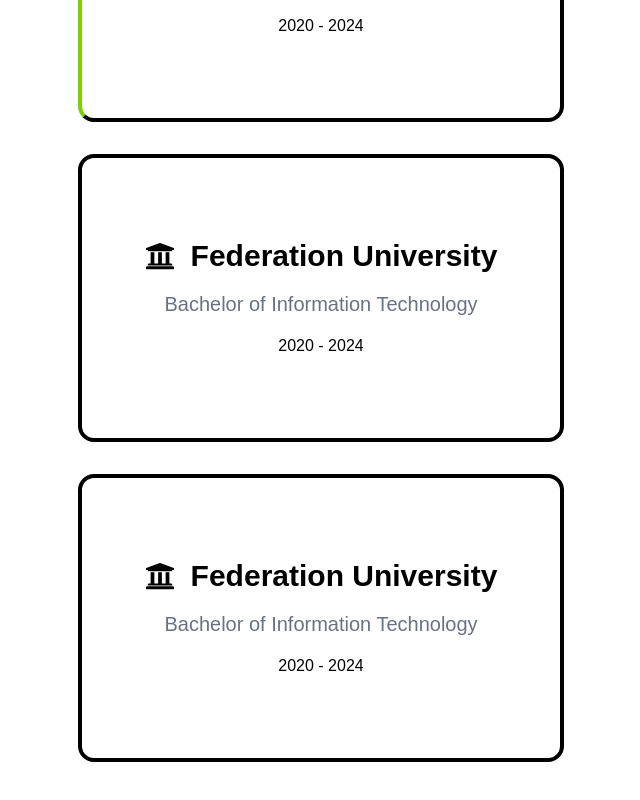
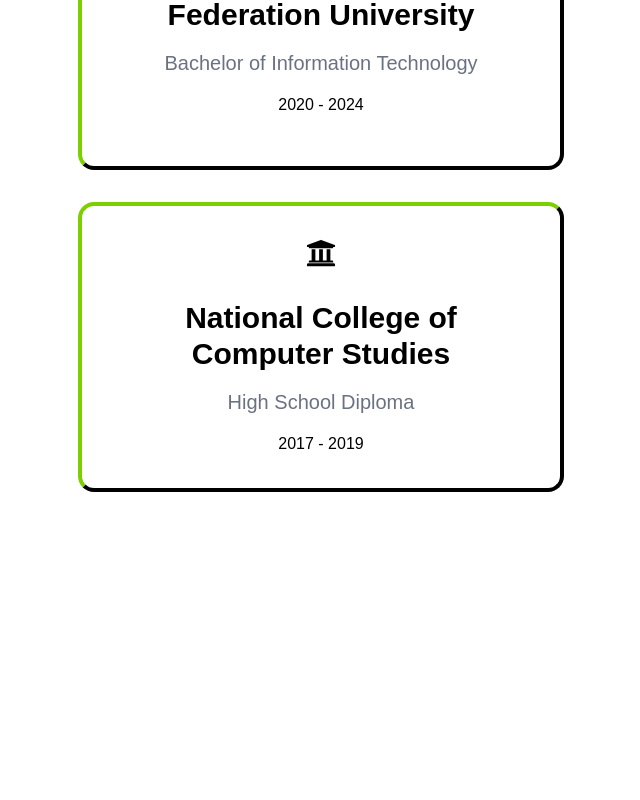
Before and after one commit to raiasim93/my-portfolio, a Next.js app: page /about in a window 1280 px wide. Shown: the part 1206-2006 px from the top of the page, without its empty margins (319-959 px from the left). After the commit the page ends 1794 px from the top, so only its background shows below. Built offline with nearby package versions, Linux system fonts and the light colour scheme.

Commit message:
Create a card for the qualification section and loop through each data

```diff
--- a/src/app/about/AboutSection.tsx
+++ b/src/app/about/AboutSection.tsx
@@ -35,16 +35,16 @@ const AboutSection = () => {
   }, [hasAnimated]);
   useEffect(()=> {
     if(isVisible){
-      gsap.fromTo(aboutIntroRef.current,{ opacity: 0, x: 300, scale: 0.5 },
+      gsap.fromTo(aboutIntroRef.current,{ opacity: 0, x: 300, scale: 1.5 },
                                         { opacity: 1, x: 0, duration: 2.5, scale:1, ease: "power2.out"}
                  );
                  gsap.fromTo(
                   aboutImageRef.current, { opacity: 0, x: 100, scale: 2 },
-                                         { opacity: 1, x: 0, y: 0, scale: 1, duration: 2.5, ease: "bounce.out" }
+                                         { opacity: 1, x: 0, y: 0, scale: 1, duration: 1.5, ease: "power1.in" }
                 );
                 gsap.fromTo(
                   aboutOutro.current, {opacity:0, y: -700, scale: 2},
-                                      {opacity: 1, x: 0, y: 0, scale: 1, duration : 2.5, ease: "power3.out"}
+                                      {opacity: 1, x: 0, y: 0, scale: 1, duration : 3.5, ease: "power3.out"}
                 )
       }
 
--- a/src/app/about/QualificationSection.tsx
+++ b/src/app/about/QualificationSection.tsx
@@ -1,56 +1,20 @@
 import React from 'react';
 import { FaUniversity } from 'react-icons/fa';
+import CardQualification from '@/components/common/cards/CardQualification';
+import qualificationData from '@/components/common/data/qualificationData';
 
 const QualificationSection = () => {
   return (
-    <section className='py-12 px-[12vw] 2xl:[16vw] flex flex-col gap-y-16 justify-center items-center w-full min-h-screen '>
+    <section className='py-24 px-[12vw] 2xl:[16vw] flex flex-col gap-y-16 justify-center items-center w-full min-h-screen '>
       <div className='text-2xl md:text-5xl'>
          Qualifications over the years
       </div>
       <div className='flex flex-col gap-y-8 justify-center items-center h-full w-full'>
-          <div className='w-1/2 border-4 rounded-2xl p-8 min-h-[288px] border-l-4 border-l-lime-500
-                          border-t-lime-500
-                          flex flex-col gap-y-4 justify-center items-center transition-all transform duration-300
-                          hover:scale-95 hover:bg-zinc-900 cursor-pointer'>
-           <div className='text-2xl text-center font-semibold flex flex-col md:flex-row md:text-3xl  items-center gap-x-4'>
-            <FaUniversity className='text-2xl md:text-3xl' />
-            <span> Federation University </span>
-           </div>
-           <div className='text-gray-500 text-lg md:text-xl text-center'>
-            Bachelor of Information Technology
-           </div>
-           <div>
-              2020 - 2024
-           </div>
-          </div>
-          <div className='w-1/2 border-4 rounded-2xl p-8 min-h-[288px]
-                          flex flex-col gap-y-4 justify-center items-center transition-all transform duration-300
-                          hover:scale-95 hover:bg-zinc-900 cursor-pointer'>
-           <div className='text-2xl text-center font-semibold md:text-3xl flex items-center gap-x-4'>
-            <FaUniversity />
-            <span> Federation University </span>
-           </div>
-           <div className='text-gray-500 text-lg md:text-xl text-center'>
-            Bachelor of Information Technology
-           </div>
-           <div>
-              2020 - 2024
-           </div>
-          </div>
-          <div className='w-1/2 border-4 rounded-2xl p-8 min-h-[288px]
-                          flex flex-col gap-y-4 justify-center items-center transition-all transform duration-300
-                          hover:scale-95 hover:bg-zinc-900 cursor-pointer'>
-           <div className='text-2xl text-center font-semibold md:text-3xl flex items-center gap-x-4'>
-            <FaUniversity />
-            <span> Federation University </span>
-           </div>
-           <div className='text-gray-500 text-lg md:text-xl text-center'>
-            Bachelor of Information Technology
-           </div>
-           <div>
-              2020 - 2024
-           </div>
-          </div>
+        {qualificationData.map((item, index)=> (
+            <CardQualification
+              key={index} id={item.id} school= {item.school} degree={item.degree} date={item.date}
+            />
+        ))}
       </div>
     </section>
   )
--- a/src/app/page.tsx
+++ b/src/app/page.tsx
@@ -3,6 +3,7 @@ import ToolsSection from '@/components/modules/landing/ToolsSection'
 import Navbar from '@/components/partials/Navbar'
 import React from 'react'
 import AboutSection from './about/AboutSection'
+import QualificationSection from './about/QualificationSection'
 const page = () => {
   return (
     <>
@@ -10,6 +11,7 @@ const page = () => {
     <HeroSection />
     <ToolsSection />
     <AboutSection />
+    <QualificationSection/>
     </>
   )
 }
--- /dev/null
+++ b/src/components/common/cards/CardQualification.tsx
@@ -0,0 +1,31 @@
+import React from 'react';
+import { FaUniversity } from 'react-icons/fa';
+
+interface CardQualificationProps{
+    school: string,
+    degree: string,
+    date: string,
+    id: string
+}
+
+const CardQualification: React.FC <CardQualificationProps>  = ({school, degree, date, id}) => {
+    return (
+        <div key={id} className='w-1/2 border-4 rounded-2xl p-8 min-h-[288px] border-l-4 border-l-lime-500
+    border-t-lime-500
+    flex flex-col gap-y-4 justify-center items-center transition-all transform duration-300
+    hover:scale-95 hover:bg-zinc-900 cursor-pointer'>
+            <div className='text-2xl text-center font-semibold flex flex-col gap-y-8 md:text-3xl  items-center gap-x-4'>
+                <FaUniversity className='text-2xl md:text-3xl' />
+                <span> {school} </span>
+            </div>
+            <div className='text-gray-500 text-lg md:text-xl text-center'>
+                {degree}
+            </div>
+            <div>
+                {date}
+            </div>
+        </div>
+    )
+}
+
+export default CardQualification
--- /dev/null
+++ b/src/components/common/data/qualificationData.tsx
@@ -0,0 +1,16 @@
+const qualificationData = [
+    {
+        id: "1",
+        school: "Federation University",
+        degree: "Bachelor of Information Technology",
+        date: "2020 - 2024"
+    },
+    {
+        id: "2",
+        school: "National College of Computer Studies",
+        degree: "High School Diploma",
+        date: "2017 - 2019"
+    },
+]
+
+export default qualificationData;
```
